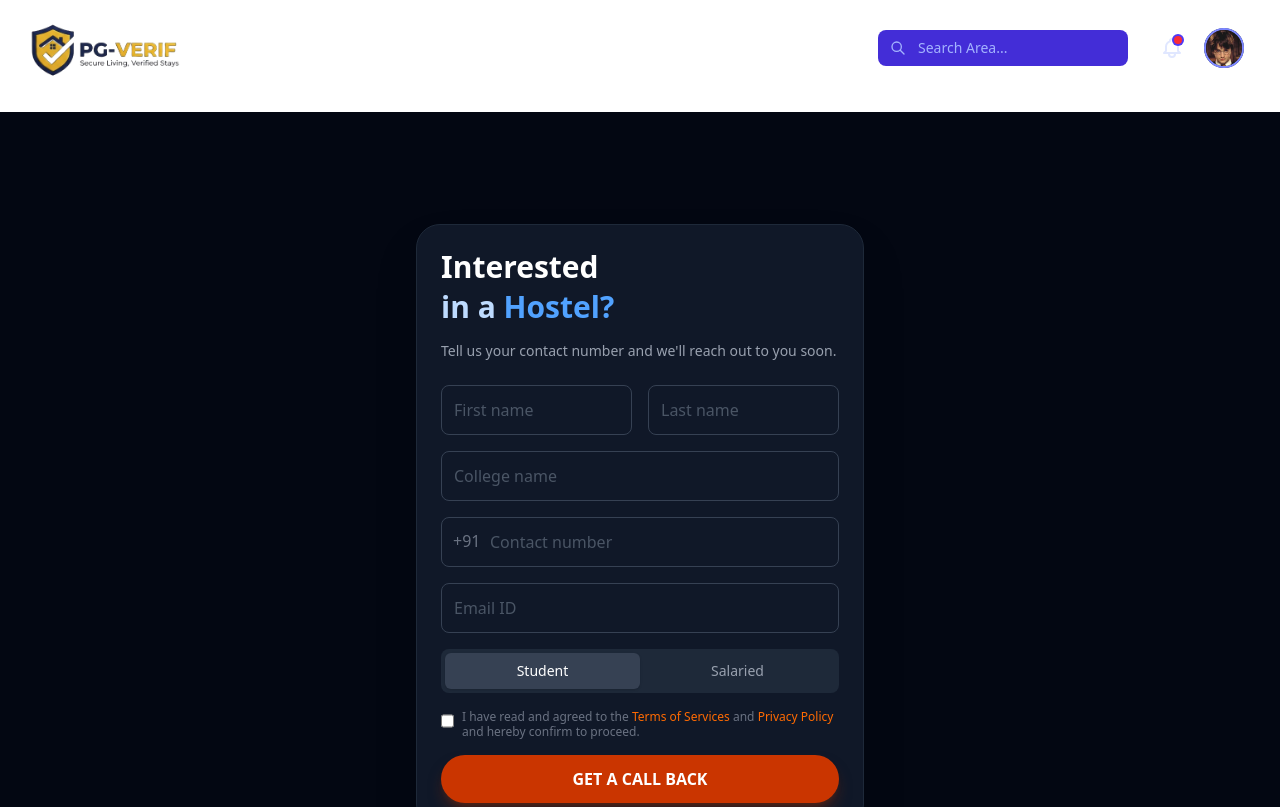
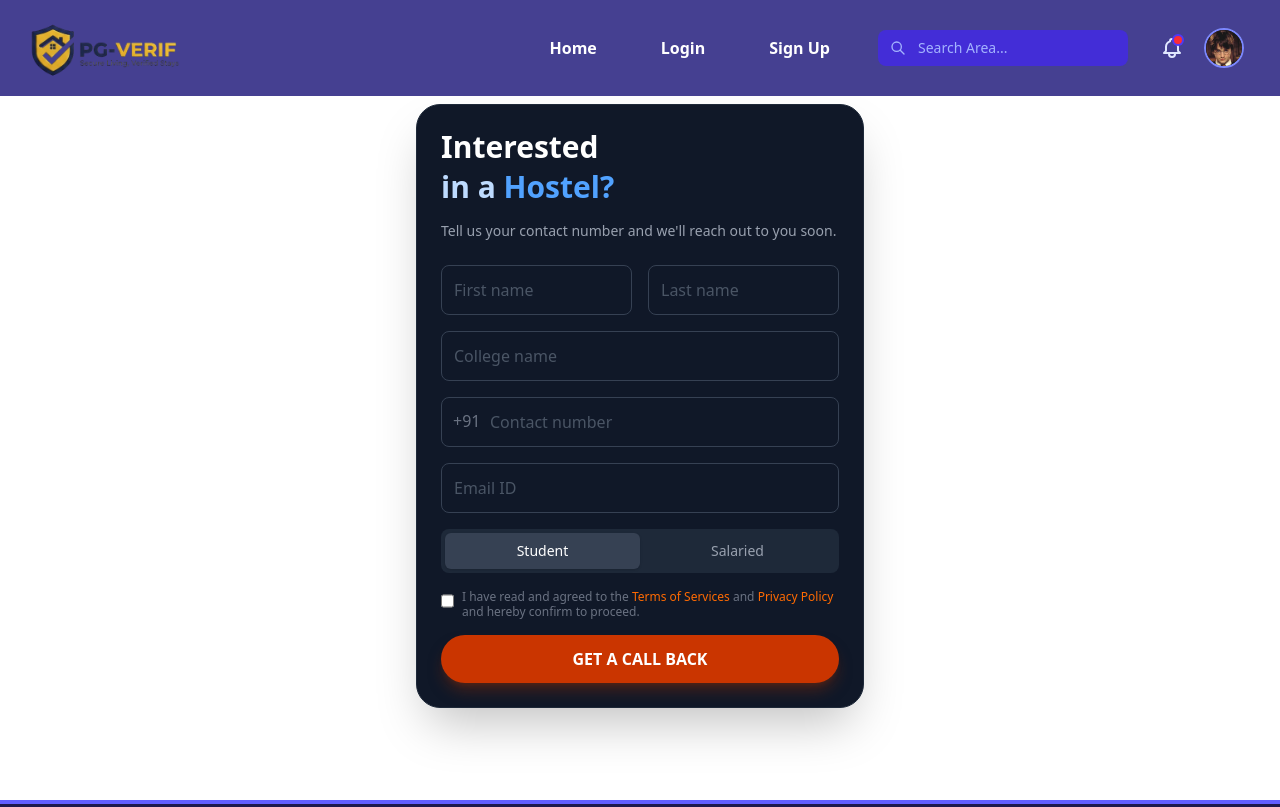
Before and after one commit to jaiminvala1105/PG-VERIF, a React (Vite) app: page /contact-us in a window 1280 px wide. Shown: the top 807 px of the page. Built offline with nearby package versions, Linux system fonts and the light colour scheme; no server answers.

Commit message:
Small fixes to Navbar and Layout before final pull

```diff
--- a/src/components/ContactUs.jsx
+++ b/src/components/ContactUs.jsx
@@ -70,7 +70,7 @@ const ContactUs = ({ onClose }) => {
   };
 
   return (
-    <div className="bg-gray-900 bg-opacity-95 p-6 rounded-3xl border border-gray-800 backdrop-blur-sm relative max-w-md w-full mx-auto shadow-2xl">
+    <div className="bg-gray-900 bg-opacity-95 p-6 rounded-3xl border border-gray-800 backdrop-blur-sm relative max-w-md w-full mx-auto shadow-2xl mt-2">
       {/* Close Button */}
       {onClose && (
         <button
--- a/src/components/Navbar.jsx
+++ b/src/components/Navbar.jsx
@@ -91,7 +91,7 @@ const Navbar = ({ onOpenContact }) => {
     <nav className={`fixed w-full z-30 top-0 start-0 transition-all duration-300 ${
       isScrolled
         ? "bg-indigo-900/90 backdrop-blur-md shadow-lg border-b border-indigo-800"
-        : "bg-transparent border-transparent shadow-none"
+        : "bg-indigo-900/90 border-transparent shadow-none"
     } ${isMenuOpen ? "bg-indigo-900" : ""}`}>
       <div className="w-full flex flex-wrap items-center justify-between px-6 py-4">
         {/* Logo Section */}
--- a/src/layout/Layout.jsx
+++ b/src/layout/Layout.jsx
@@ -11,7 +11,7 @@ const Layout = () => {
   return (
     <div>
       <Navbar />
-      <main className="pt-28 min-h-screen">
+      <main className="pt-24 min-h-screen">
         <Outlet />
       </main>
 
--- a/src/routes/routes.jsx
+++ b/src/routes/routes.jsx
@@ -32,11 +32,15 @@ export const router = createBrowserRouter([
         element: <ForgotPassword />,
       },
       {
+        path: "/admin/pg",
+        element: <AdminPg />,
+      },
+      {
         path:'/contact-us',
         element: (
-          <div className="pt-28 min-h-screen bg-gray-950 flex justify-center items-start">
+
              <ContactUs/>
-          </div>
+
         )
       },
       {
```
